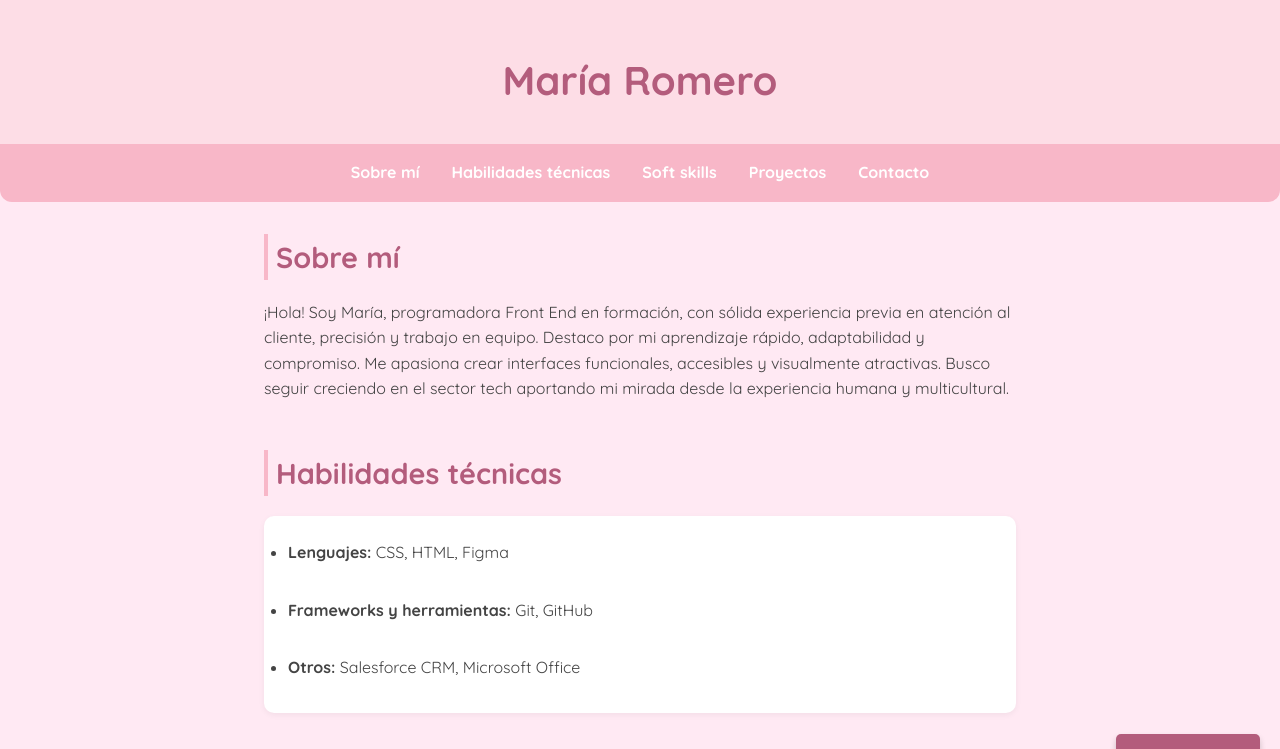
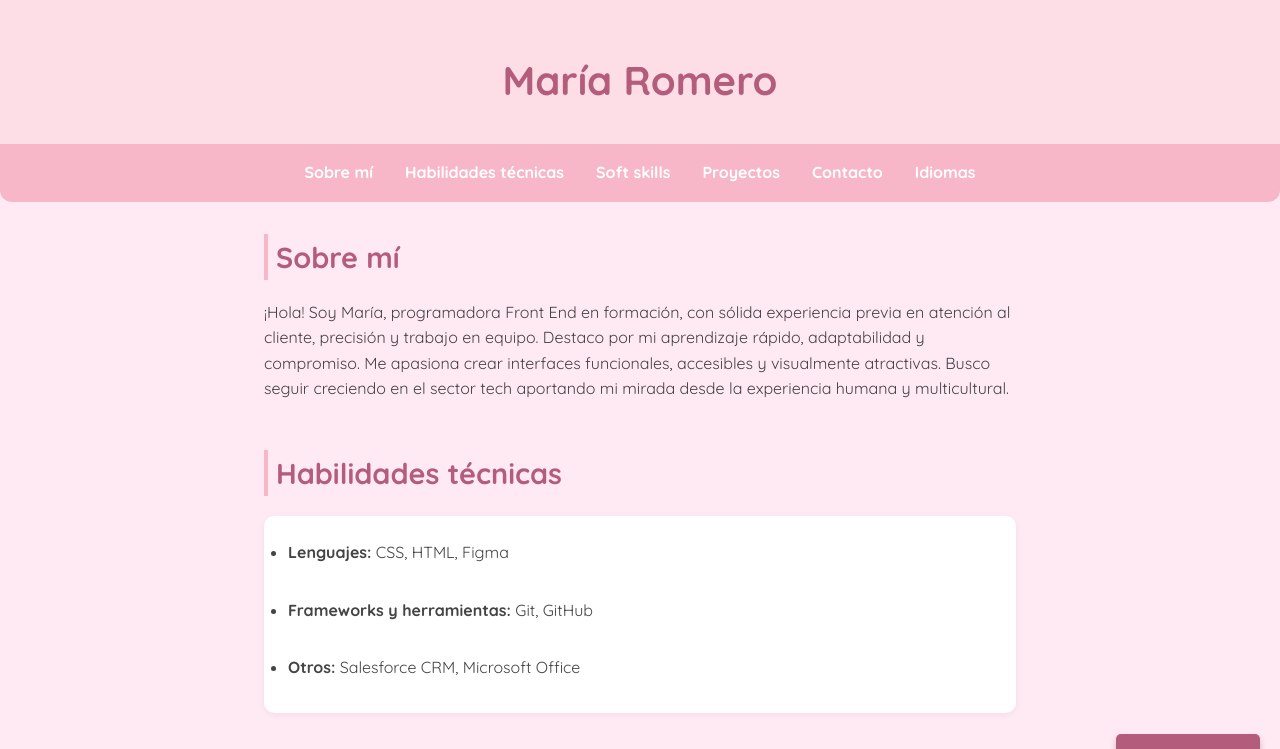
Before and after one commit to MariaRomeroF/CV-web, a plain HTML site: page index.html in a window 1280 px wide. Shown: the top 749 px of the page. Drawn offline with Linux system fonts and the light colour scheme.

Commit message:
first commit

```diff
--- a/index.html
+++ b/index.html
@@ -18,6 +18,7 @@
     <a href="#soft-skills">Soft skills</a>
      <a href="#proyectos">Proyectos</a>
     <a href="#contacto">Contacto</a>
+    <a href="#idiomas">Idiomas</a>
   </nav>
 
   <main>
```
